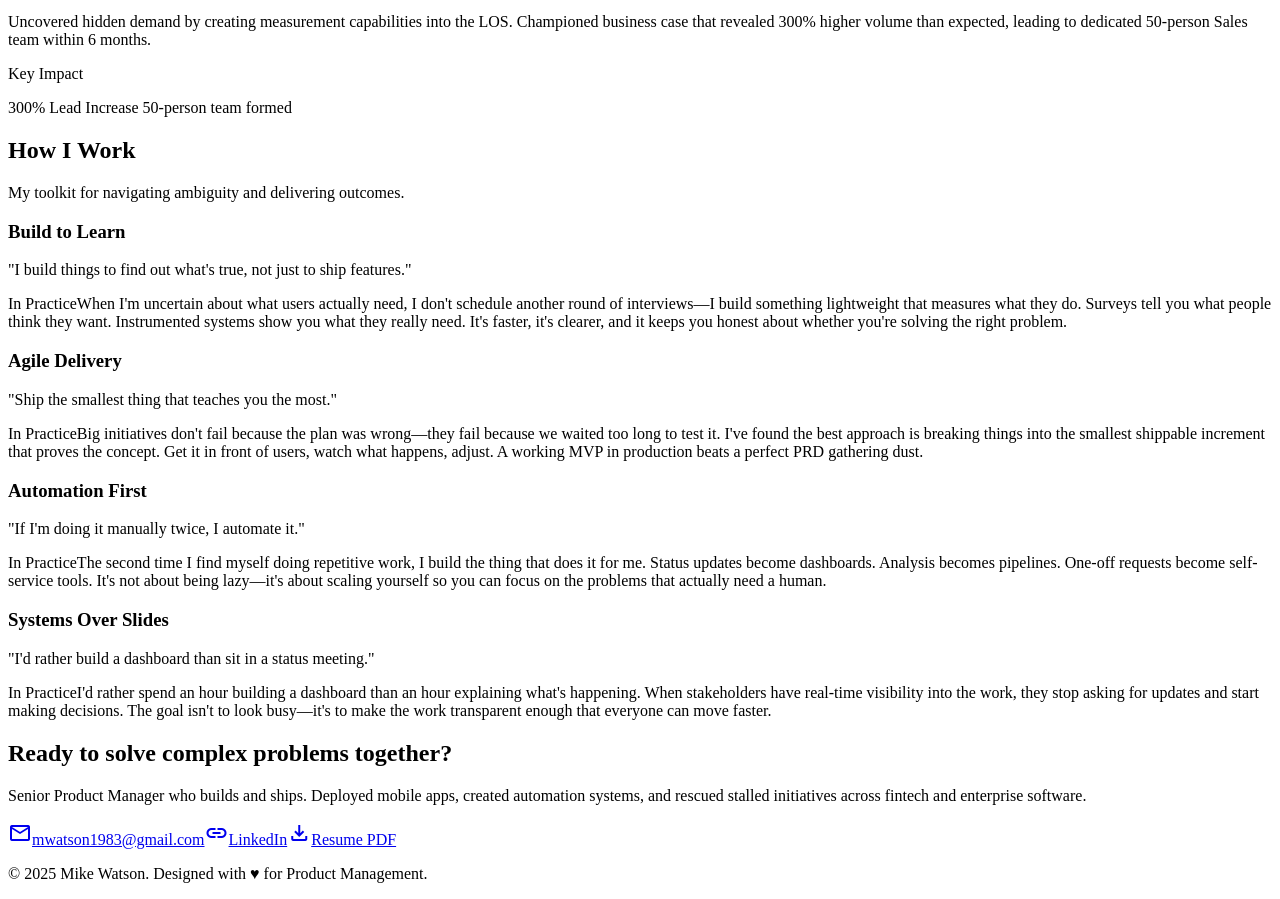
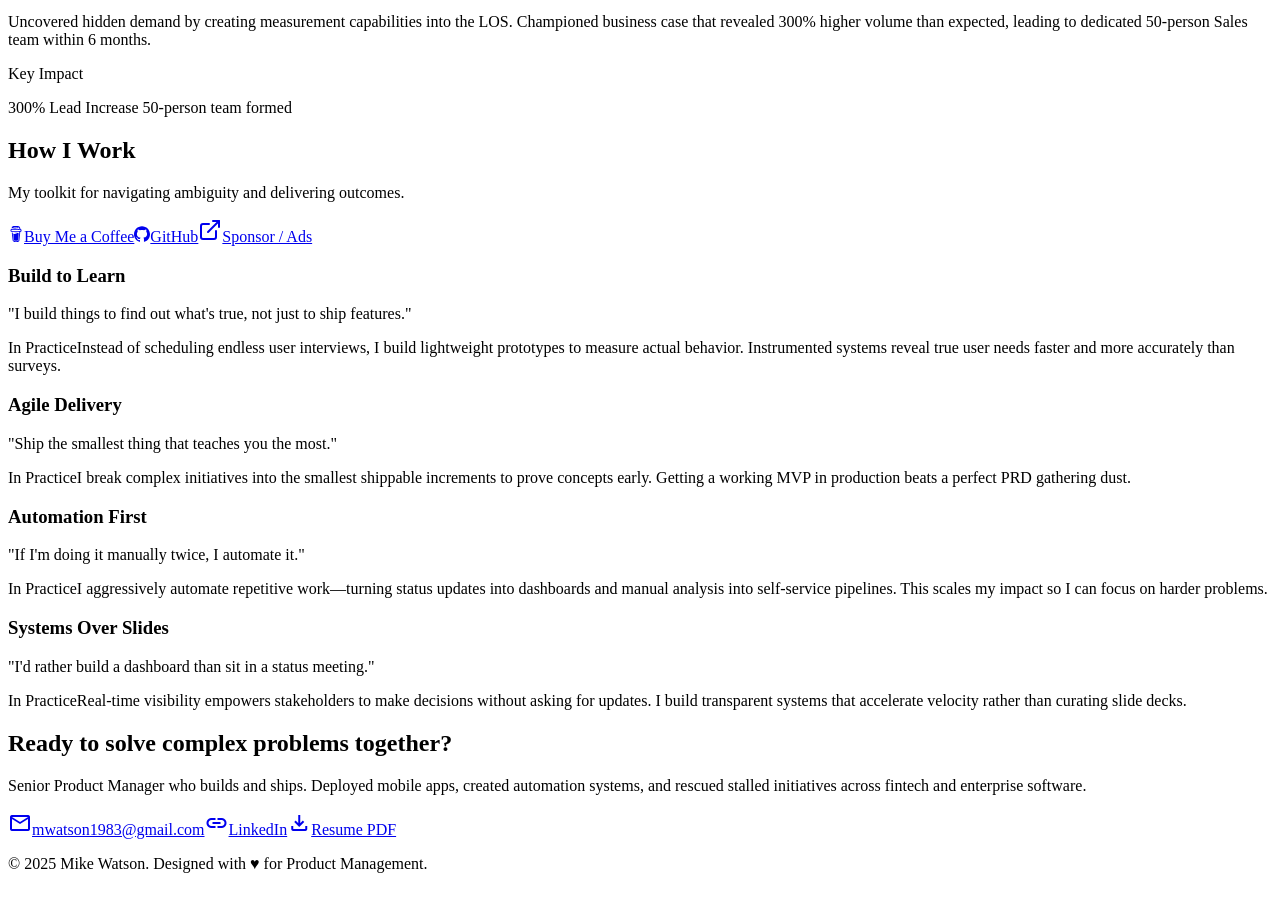
Before and after one commit to productparty/mikewatson-portfolio, a React (Vite) app in the folder client/: page / in a window 1280 px wide. Shown: the part 3860-4759 px from the top of the page. Built offline with nearby package versions, Linux system fonts and the light colour scheme.

Commit message:
feat: Implement 'How I Work' methodology section with a new grid component and associated portfolio content.

```diff
--- a/client/src/components/consulting/methodology-grid.tsx
+++ b/client/src/components/consulting/methodology-grid.tsx
@@ -1,4 +1,6 @@
 import type { MethodologyCard } from "@/types/portfolio";
+import { SiGithub, SiBuymeacoffee } from "react-icons/si";
+import { ExternalLink } from "lucide-react";
 
 interface MethodologyGridProps {
   cards: MethodologyCard[];
@@ -11,13 +13,45 @@ export function MethodologyGrid({ cards }: MethodologyGridProps) {
       className="py-20 bg-background"
     >
       <div className="max-w-[1280px] mx-auto px-4 sm:px-10">
-        <div className="mb-12">
+        <div className="mb-12 flex flex-col md:flex-row md:items-end justify-between gap-6">
+          <div>
             <h2 className="text-3xl font-bold mb-3 text-foreground font-display">
               How I Work
             </h2>
             <p className="text-muted-foreground font-body">
               My toolkit for navigating ambiguity and delivering outcomes.
             </p>
+          </div>
+
+          <div className="flex flex-wrap items-center gap-3">
+            <a
+              href="https://buymeacoffee.com/Productparty"
+              target="_blank"
+              rel="noopener noreferrer"
+              className="flex items-center gap-2 px-4 py-2 rounded-lg bg-[#FFDD00]/10 text-yellow-600 dark:text-[#FFDD00] hover:bg-[#FFDD00]/20 transition-colors text-sm font-medium"
+            >
+              <SiBuymeacoffee className="text-lg" />
+              Buy Me a Coffee
+            </a>
+            <a
+              href="https://github.com/productparty/"
+              target="_blank"
+              rel="noopener noreferrer"
+              className="flex items-center gap-2 px-4 py-2 rounded-lg bg-slate-100 dark:bg-slate-800 text-slate-700 dark:text-slate-300 hover:bg-slate-200 dark:hover:bg-slate-700 transition-colors text-sm font-medium"
+            >
+              <SiGithub className="text-lg" />
+              GitHub
+            </a>
+            <a
+              href="https://www.passionfroot.me/productparty"
+              target="_blank"
+              rel="noopener noreferrer"
+              className="flex items-center gap-2 px-4 py-2 rounded-lg bg-sky-100 dark:bg-sky-900/30 text-sky-700 dark:text-sky-400 hover:bg-sky-200 dark:hover:bg-sky-900/50 transition-colors text-sm font-medium"
+            >
+              <ExternalLink className="size-4" />
+              Sponsor / Ads
+            </a>
+          </div>
         </div>
 
         <div className="grid grid-cols-1 md:grid-cols-2 gap-6">
--- a/client/src/lib/portfolio-content.ts
+++ b/client/src/lib/portfolio-content.ts
@@ -194,7 +194,7 @@ export const METHODOLOGY_CARDS: MethodologyCard[] = [
     title: "Build to Learn",
     quote: '"I build things to find out what\'s true, not just to ship features."',
     inPractice:
-      "When I'm uncertain about what users actually need, I don't schedule another round of interviews—I build something lightweight that measures what they do. Surveys tell you what people think they want. Instrumented systems show you what they really need. It's faster, it's clearer, and it keeps you honest about whether you're solving the right problem.",
+      "Instead of scheduling endless user interviews, I build lightweight prototypes to measure actual behavior. Instrumented systems reveal true user needs faster and more accurately than surveys.",
   },
   {
     id: "agile-delivery",
@@ -202,7 +202,7 @@ export const METHODOLOGY_CARDS: MethodologyCard[] = [
     title: "Agile Delivery",
     quote: '"Ship the smallest thing that teaches you the most."',
     inPractice:
-      "Big initiatives don't fail because the plan was wrong—they fail because we waited too long to test it. I've found the best approach is breaking things into the smallest shippable increment that proves the concept. Get it in front of users, watch what happens, adjust. A working MVP in production beats a perfect PRD gathering dust.",
+      "I break complex initiatives into the smallest shippable increments to prove concepts early. Getting a working MVP in production beats a perfect PRD gathering dust.",
   },
   {
     id: "automation-first",
@@ -210,7 +210,7 @@ export const METHODOLOGY_CARDS: MethodologyCard[] = [
     title: "Automation First",
     quote: '"If I\'m doing it manually twice, I automate it."',
     inPractice:
-      "The second time I find myself doing repetitive work, I build the thing that does it for me. Status updates become dashboards. Analysis becomes pipelines. One-off requests become self-service tools. It's not about being lazy—it's about scaling yourself so you can focus on the problems that actually need a human.",
+      "I aggressively automate repetitive work—turning status updates into dashboards and manual analysis into self-service pipelines. This scales my impact so I can focus on harder problems.",
   },
   {
     id: "systems-over-slides",
@@ -218,7 +218,7 @@ export const METHODOLOGY_CARDS: MethodologyCard[] = [
     title: "Systems Over Slides",
     quote: '"I\'d rather build a dashboard than sit in a status meeting."',
     inPractice:
-      "I'd rather spend an hour building a dashboard than an hour explaining what's happening. When stakeholders have real-time visibility into the work, they stop asking for updates and start making decisions. The goal isn't to look busy—it's to make the work transparent enough that everyone can move faster.",
+      "Real-time visibility empowers stakeholders to make decisions without asking for updates. I build transparent systems that accelerate velocity rather than curating slide decks.",
   },
 ];
 
```
Also changed, not shown: 1 other file (tests, documents, lock files or other folders). Lines whose indentation alone changed are shown as unchanged.
